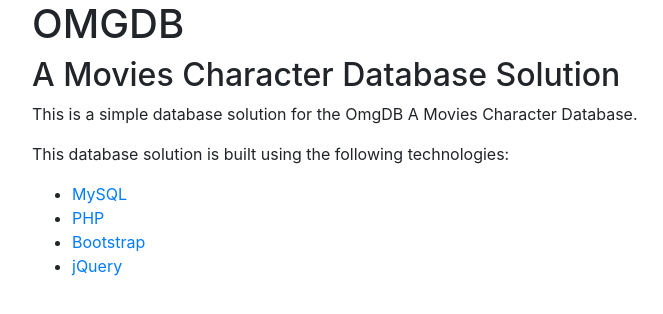
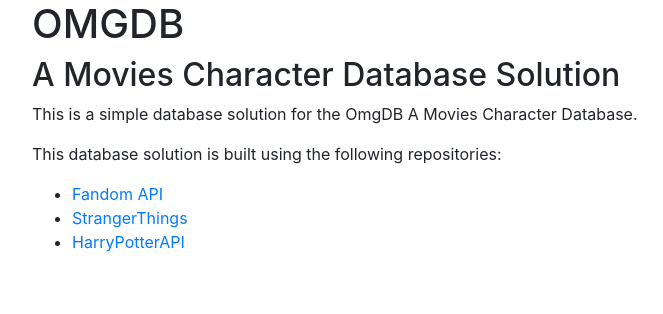
Before and after one commit to W1LDN16H7/OmgDB, a website: page index.html in a window 1280 px wide. Shown: the whole page, without its empty margins (53-716 px from the left). Drawn offline with nearby package versions, Linux system fonts and the light colour scheme.

Commit message:
updated index.html

```diff
--- a/index.html
+++ b/index.html
@@ -30,21 +30,19 @@
         <div class="row">
             <div class="col-md-12">
                 <p>
-                    This database solution is built using the following technologies:
+                    This database solution is built using the following repositories:
                 </p>
                 <ul>
                     <li>
-                        <a href="https://www.mysql.com/">MySQL</a>
+                        <a href="https://github.com/W1LDN16H7/fandom-api">Fandom API</a>
                     </li>
                     <li>
-                        <a href="https://www.php.net/">PHP</a>
+                        <a href="https://github.com/api-tutorial/stranger-things-api">StrangerThings</a>
                     </li>
                     <li>
-                        <a href="https://getbootstrap.com/">Bootstrap</a>
+                        <a href="https://github.com/KostaSav/hp-api">HarryPotterAPI</a>
                     </li>
-                    <li>
-                        <a href="https://jquery.com/">jQuery</a>
-                    </li>
+
                 </ul>
             </div>
 </body>
```
